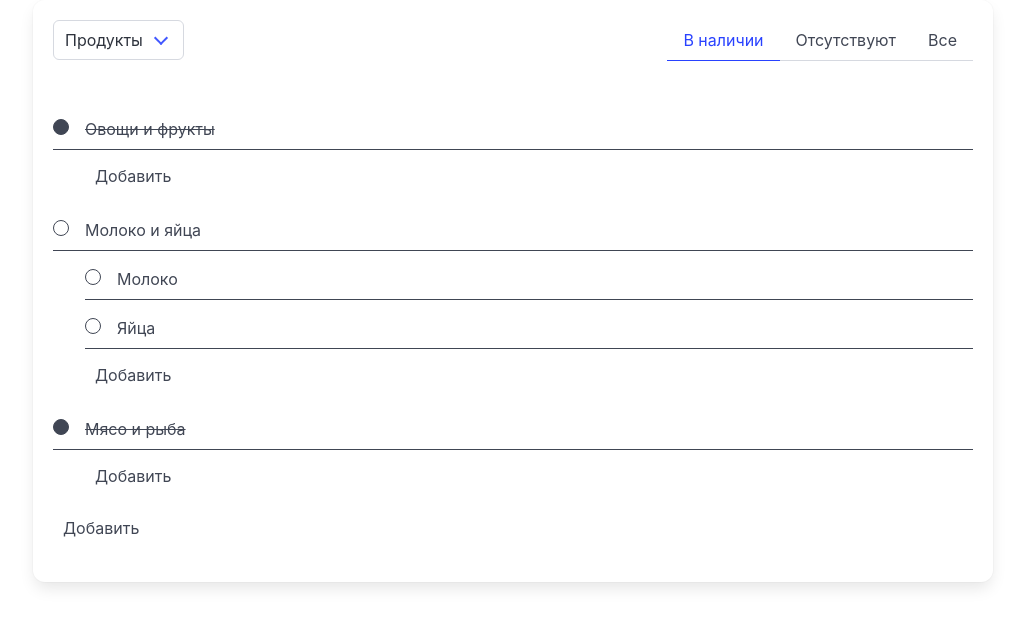
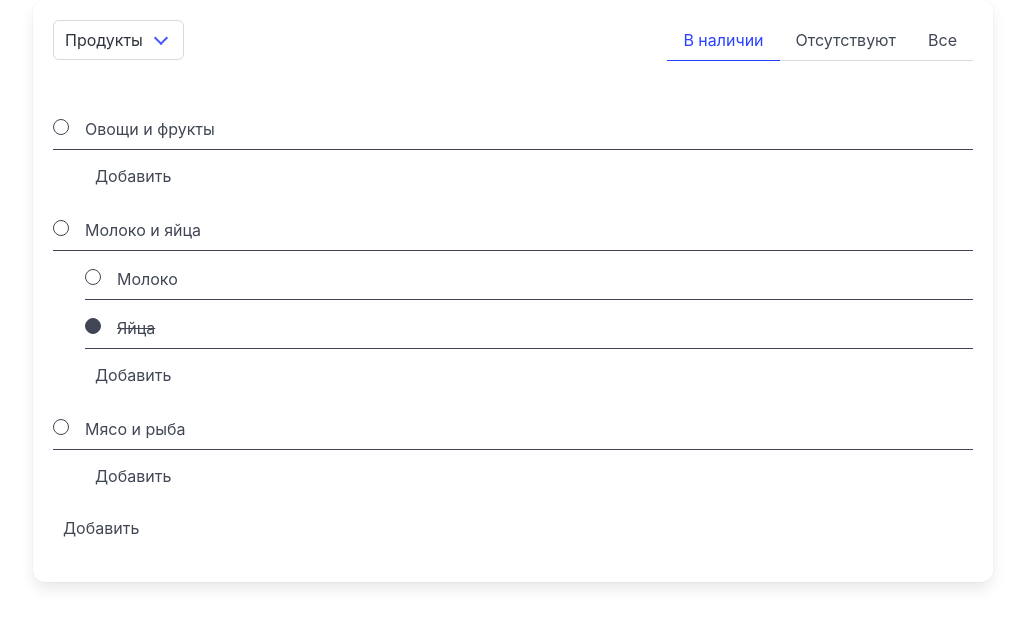
Before and after one commit to steamdroid/simple-inventory, a Vue app: page / in a window 1280 px wide. Shown: the top 626 px of the page, without its empty margins (127-1152 px from the left). Built offline with nearby package versions, Linux system fonts and the light colour scheme.

Commit message:
make more simple things logic

```diff
--- a/src/App.vue
+++ b/src/App.vue
@@ -7,28 +7,34 @@
   </div>
 </template>
 <script setup>
-import { ref } from 'vue';
+import { computed } from 'vue';
 
 import MainHeader from '@/components/MainHeader.vue';
 import ThingsList from '@/components/ThingsList.vue';
 
-const things = ref([]);
+const data = [
+  { id: 1, text: 'Овощи и фрукты', marked: false, closed: true, parent: null },
+  { id: 2, text: 'Молоко и яйца', marked: false, closed: true, parent: null },
+  { id: 3, text: 'Мясо и рыба', marked: false, closed: true, parent: null },
+  { id: 4, text: 'Молоко', marked: false, parent: 2 },
+  { id: 5, text: 'Яйца', marked: true, parent: 2 }
+];
 
-things.value = [
-  { id: 1, text: 'Овощи и фрукты', marked: true, hidden: true, closed: true, items: [] },
-  {
-    id: 2,
-    text: 'Молоко и яйца',
-    marked: false,
-    hidden: false,
-    closed: false,
-    items: [
-      { id: 4, text: 'Молоко', marked: false, hidden: false },
-      { id: 5, text: 'Яйца', marked: false, hidden: false }
-    ]
-  },
-  { id: 3, text: 'Мясо и рыба', marked: true, hidden: false, closed: true, items: [] }
-];
+const things = computed(() => {
+  const thingsObj = data.reduce((acc, item) => {
+    if (item.parent === null) {
+      acc[item.id] = item;
+    } else if (acc[item.parent]?.items?.length) {
+      acc[item.parent].items.push(item);
+    } else {
+      acc[item.parent].items = [item];
+    }
+
+    return acc;
+  }, {});
+
+  return Object.values(thingsObj);
+});
 </script>
 
 <style scoped></style>
--- a/src/components/ThingsListItem.vue
+++ b/src/components/ThingsListItem.vue
@@ -9,9 +9,9 @@
       <button type="button" class="list-item__toggle"></button>
       <span class="list-item__text">{{ text }}</span>
       <div class="list-item__actions ml-auto">
-        <button type="button" class="list-item__actions-btn" title="Скрыть">
+        <!-- <button type="button" class="list-item__actions-btn" title="Скрыть">
           <i class="gg-eye-alt"></i>
-        </button>
+        </button> -->
         <button
           type="button"
           class="list-item__actions-btn list-item__actions-btn--remove"
```
